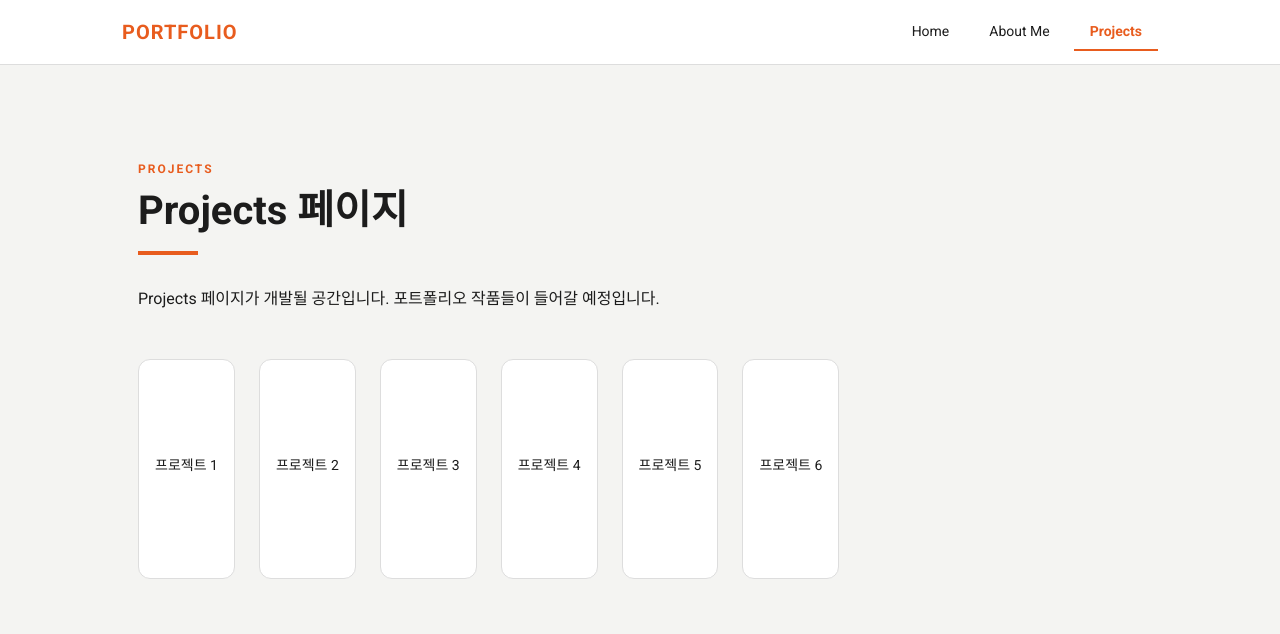
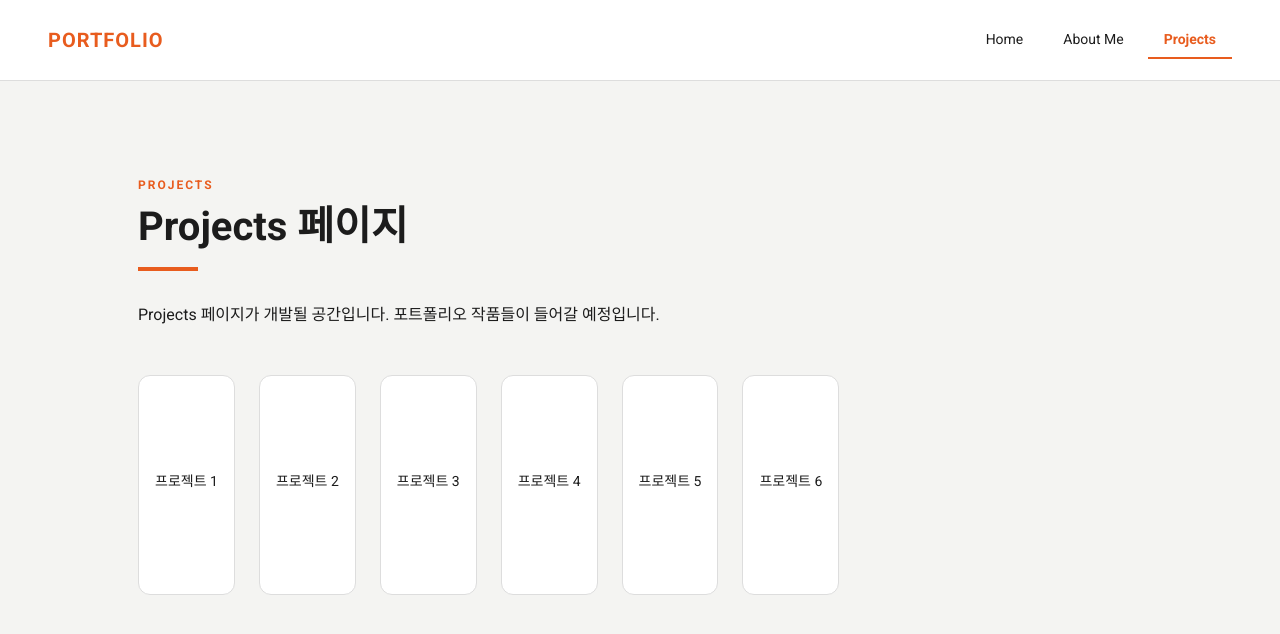
Before and after one commit to harube29-lang/my-0709, a React (Vite) app: page /my-0709/projects in a window 1280 px wide. Shown: the top 634 px of the page. Built offline with nearby package versions, Linux system fonts and the light colour scheme.

Commit message:
feat: widen navbar (maxWidth 1280, px 6, minHeight 80px)

```diff
--- a/src/components/NavBar/NavBar.jsx
+++ b/src/components/NavBar/NavBar.jsx
@@ -29,7 +29,7 @@ const NavBar = () => {
 
   return (
     <AppBar position="sticky" elevation={0}>
-      <Toolbar sx={{ maxWidth: 1100, width: '100%', mx: 'auto', px: { xs: 2, md: 4 } }}>
+      <Toolbar sx={{ maxWidth: 1280, width: '100%', mx: 'auto', px: { xs: 3, md: 6 }, minHeight: { xs: 64, md: 80 } }}>
         <Typography
           variant="h6"
           component={Link}
```
